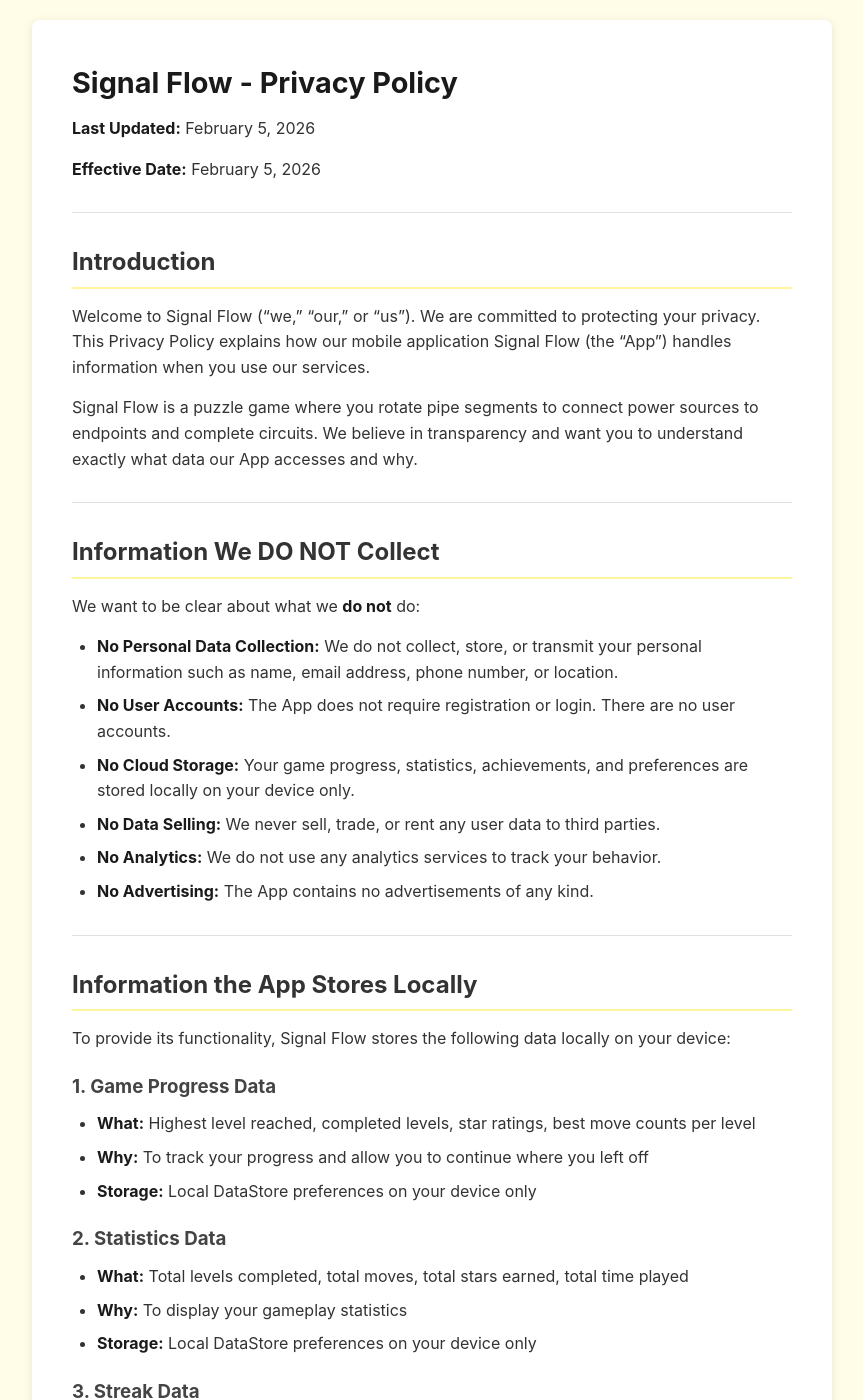
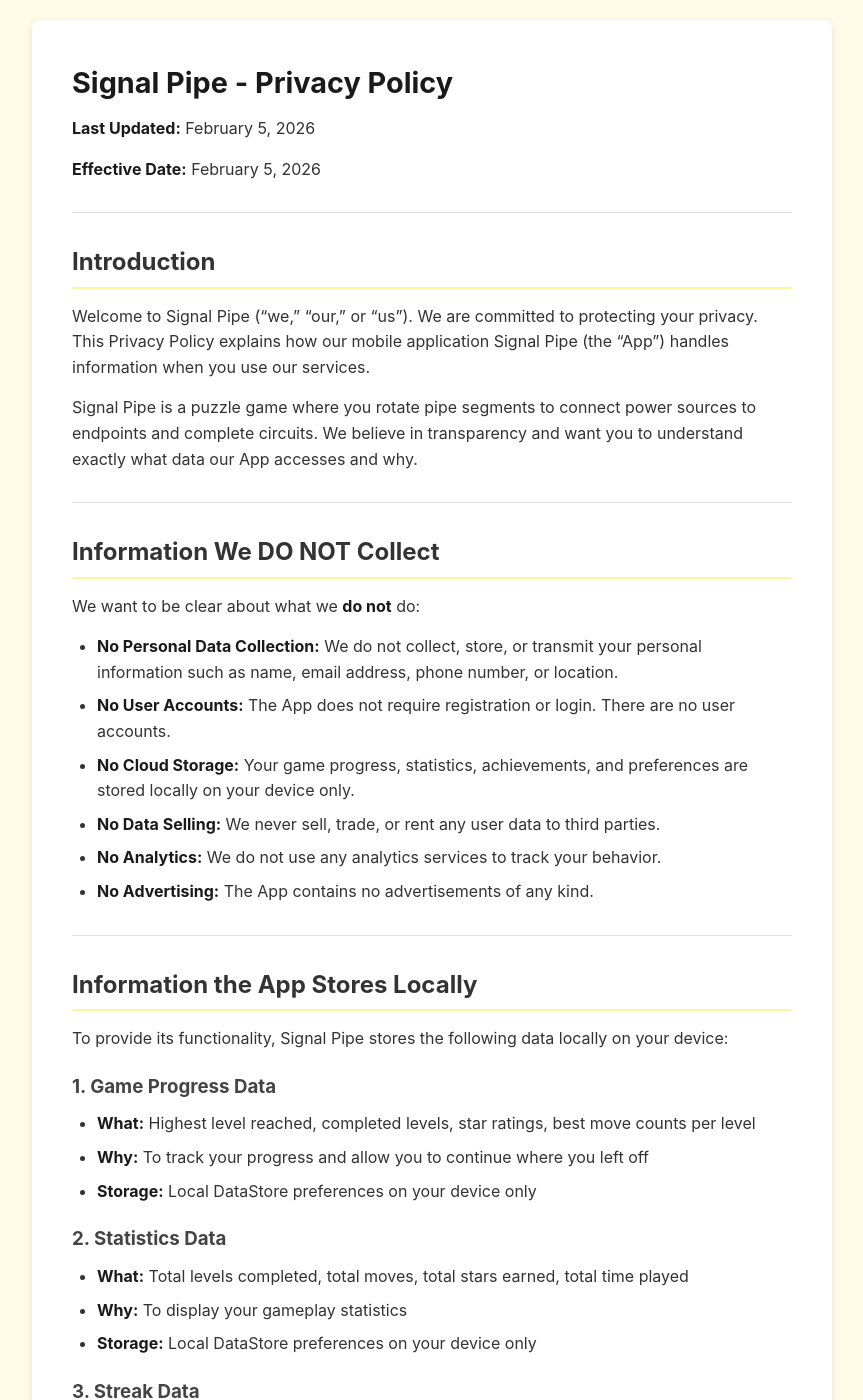
Before and after one commit to Jatin-Shihora/privacy-policy-manager, a Jekyll site: the page built from policies/signal-pipe.md, in a window 1280 px wide and 1400 px high. Shown: the whole window, without its empty margins (208-1071 px from the left). Built offline with Jekyll 4.4.1, drawn with Linux system fonts in a browser that asks for light colours; some of the changed text lies outside the part shown.

Commit message:
Rename Signal Flow to Signal Pipe

```diff
--- a/policies/signal-flow.md
+++ b/policies/signal-pipe.md
@@ -1,7 +1,7 @@
 ---
 layout: default
-title: "Signal Flow - Privacy Policy"
-permalink: /policies/signal-flow/
+title: "Signal Pipe - Privacy Policy"
+permalink: /policies/signal-pipe/
 ---
 
 
@@ -13,9 +13,9 @@ permalink: /policies/signal-flow/
 
 ## Introduction
 
-Welcome to Signal Flow ("we," "our," or "us"). We are committed to protecting your privacy. This Privacy Policy explains how our mobile application Signal Flow (the "App") handles information when you use our services.
+Welcome to Signal Pipe ("we," "our," or "us"). We are committed to protecting your privacy. This Privacy Policy explains how our mobile application Signal Pipe (the "App") handles information when you use our services.
 
-Signal Flow is a puzzle game where you rotate pipe segments to connect power sources to endpoints and complete circuits. We believe in transparency and want you to understand exactly what data our App accesses and why.
+Signal Pipe is a puzzle game where you rotate pipe segments to connect power sources to endpoints and complete circuits. We believe in transparency and want you to understand exactly what data our App accesses and why.
 
 ---
 
@@ -34,7 +34,7 @@ We want to be clear about what we **do not** do:
 
 ## Information the App Stores Locally
 
-To provide its functionality, Signal Flow stores the following data locally on your device:
+To provide its functionality, Signal Pipe stores the following data locally on your device:
 
 ### 1. Game Progress Data
 - **What:** Highest level reached, completed levels, star ratings, best move counts per level
@@ -122,7 +122,7 @@ We do not offer cloud synchronization. Your data never leaves your device.
 ### Data Deletion
 Since all data is stored locally on your device:
 - Uninstalling the App removes all App-related data
-- You can clear App data anytime via Android Settings > Apps > Signal Flow > Clear Data
+- You can clear App data anytime via Android Settings > Apps > Signal Pipe > Clear Data
 - You can reset progress from within the App via Settings > Reset Progress
 - Your progress cannot be recovered once deleted
 
@@ -130,7 +130,7 @@ Since all data is stored locally on your device:
 
 ## Children's Privacy
 
-Signal Flow is suitable for all ages.
+Signal Pipe is suitable for all ages.
 
 - We do not knowingly collect any personal information from anyone, including children under 13
 - The App contains no advertisements
```
Also changed, not shown: index.md (+1 -1 lines).
